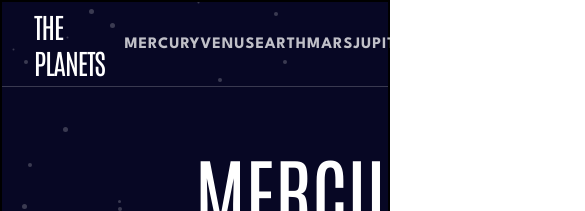
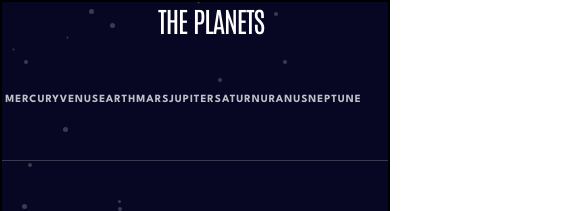
Before and after one commit to megi-j/planets-fact-site, a React (Create React App) app: page / in a window 390 px wide. Shown: the top 211 px of the page, 585 px wide, since content can reach past the window. Built offline with nearby package versions, Linux system fonts and the light colour scheme; the HTML template or start-up script is replaced by a standard one.

Commit message:
added tablet style for header

```diff
--- a/src/components/HeaderStyle.ts
+++ b/src/components/HeaderStyle.ts
@@ -6,4 +6,8 @@ export const HeaderStyle = styled.header`
   justify-content: space-between;
   align-items: center;
   border-bottom: 1px solid rgba(255, 255, 255, 0.2);
+  @media (max-width: 768px) {
+    height: 159px;
+    flex-direction: column;
+  }
 `;
--- a/src/components/Navigate.tsx
+++ b/src/components/Navigate.tsx
@@ -51,6 +51,7 @@ const List = styled.li`
   letter-spacing: 1px;
   text-transform: uppercase;
   font-weight: 700;
+  font-size: 11px;
   color: rgba(255, 255, 255, 0.75);
   display: flex;
   justify-content: space-between;
--- a/src/components/Navigation.tsx
+++ b/src/components/Navigation.tsx
@@ -29,6 +29,9 @@ const Nav = styled.nav`
   width: 60%;
   height: 100%;
   margin-right: 32px;
+  @media (max-width: 768px) {
+    width: 90%;
+  }
 `;
 const ListUl = styled.ul`
   width: 100%;
```
